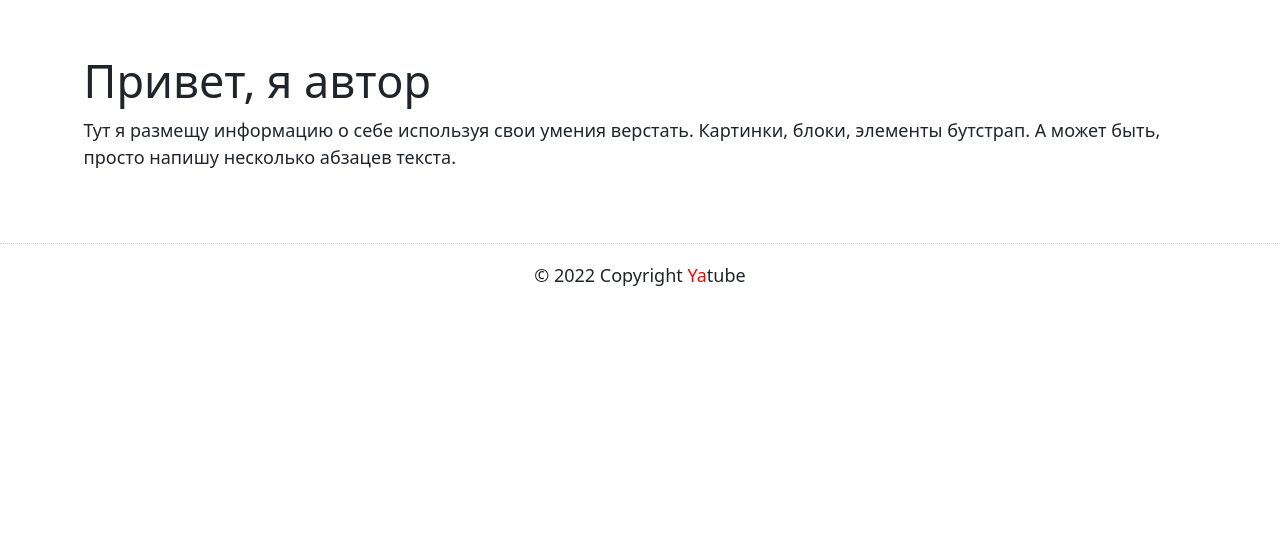
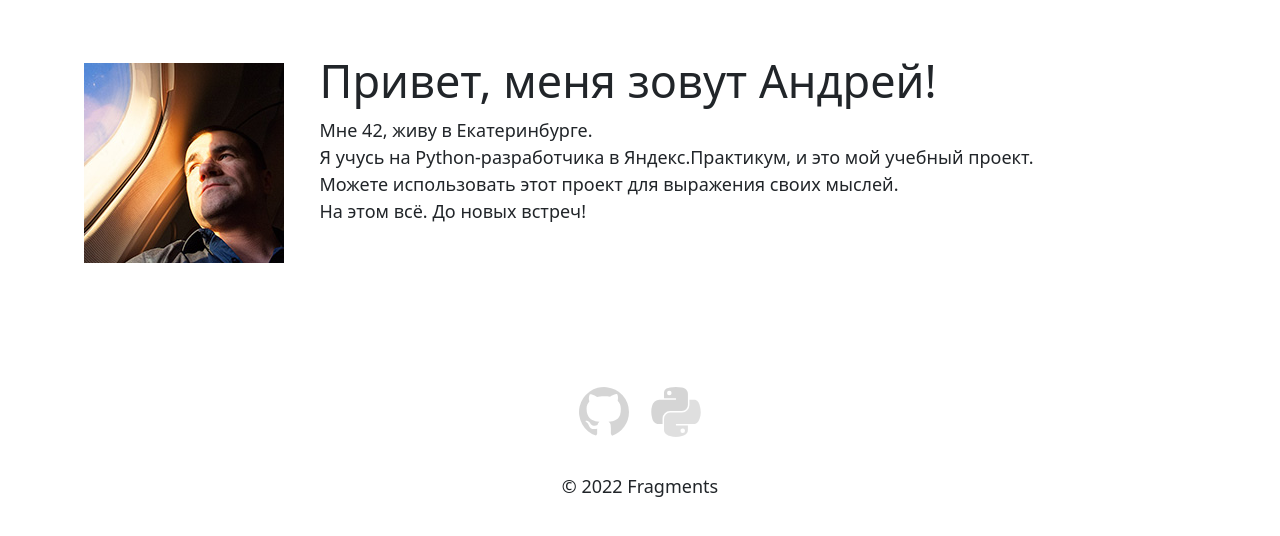
Before and after one commit to rasputin-pro/fragments, a Django app: page /about/author/ in a window 1280 px wide. Shown: the part 127-663 px from the top of the page. Run offline with Django 3.2, Linux system fonts and the light colour scheme; some libraries are stand-ins or nearby versions.

Commit message:
New content 03.03.2022

```diff
--- a/yatube/static/css/style.css
+++ b/yatube/static/css/style.css
@@ -15,22 +15,35 @@ li {list-style-type: none;}
     padding: 1.3rem 0;
     clear: both;
 }
-footer {
-    border-top: 1px dotted #ccc;
-}
 
 .username{
     padding: 1rem 0;
 }
 .username img{float: left; margin:0 .5rem 0 0;}
 .username span{display: block; margin: 3px 0 0 0;}
-
+.author-photo{
+    float: left;
+    margin: .5rem 2rem .5rem 0;
+}
 .logo{
     /*margin: .3rem auto 0;*/
     display: block;
     width: 150px;
     height: 44px;
     float:left;
+}
+.tech{
+    padding: 0;
+    margin: 2rem 0 0 0;
+}
+.tech li{
+    display: inline-block;
+}
+.tech img{
+    width: 50px;
+    height: 50px;
+    margin: 2rem .5rem;
+    opacity: .2;
 }
 .about, .user-photo{
     overflow: hidden;
--- a/yatube/templates/about/author.html
+++ b/yatube/templates/about/author.html
@@ -1,12 +1,16 @@
 {% extends "base.html" %}
+{% load static %}
 {% block title %}Об авторе проекта{% endblock %}
 {% block content %}
   <div class="container py-5">
-    <h1>Привет, я автор</h1>
+    <img src="{% static 'img/avatar.jpg' %}" alt="photo"
+         class="author-photo">
+    <h1>Привет, меня зовут Андрей!</h1>
     <p>
-      Тут я размещу информацию о себе используя свои умения верстать.
-      Картинки, блоки, элементы бутстрап. А может быть, просто напишу
-      несколько абзацев текста.
+      Мне 42, живу в Екатеринбурге.<br>
+      Я учусь на Python-разработчика в Яндекс.Практикум, и это мой учебный проект.<br>
+      Можете использовать этот проект для выражения своих мыслей.<br>
+      На этом всё. До новых встреч!
     </p>
   </div>
 {% endblock %}
--- a/yatube/templates/includes/footer.html
+++ b/yatube/templates/includes/footer.html
@@ -1,3 +1,12 @@
+{% load static %}
 <footer class="footer text-center py-3">
-  <p>© {% now "Y" %} Copyright <span style="color:red">Ya</span>tube</p>
+  <ul class="tech">
+    <li>
+      <img src="{% static 'img/github.svg' %}" alt="github">
+    </li>
+    <li>
+      <img src="{% static 'img/python.svg' %}" alt="github">
+    </li>
+  </ul>
+  <p>© {% now "Y" %} Fragments</p>
 </footer>
--- a/yatube/templates/posts/profile.html
+++ b/yatube/templates/posts/profile.html
@@ -5,11 +5,11 @@
   <div class="container py-5">
     <div class="mb-5">
       {% thumbnail author.photo "200x200" crop="center" upscale=True as im %}
-        <img class="" src="{{ im.url }}" alt="img">
+        <img class="author-photo" src="{{ im.url }}" alt="img">
       {% endthumbnail %}
+      <h1>{{ author.get_full_name }}</h1>
       {{ author.about|safe|escape }}
-      <h1>Все посты пользователя {{ author.get_full_name }}</h1>
-      <h3>Всего постов: {{ count }}</h3>
+      <h4>Всего постов: {{ count }}</h4>
       {% if request.user != author %}
         {% if following %}
           <a
```
Also changed, not shown: yatube/db.sqlite3, yatube/media/posts/25022022.jpg (added), yatube/media/users/tkachev.jpg (added), yatube/static/img/avatar.jpg (added), yatube/static/img/github.svg (added), yatube/static/img/python.svg (added), 3 other files.
